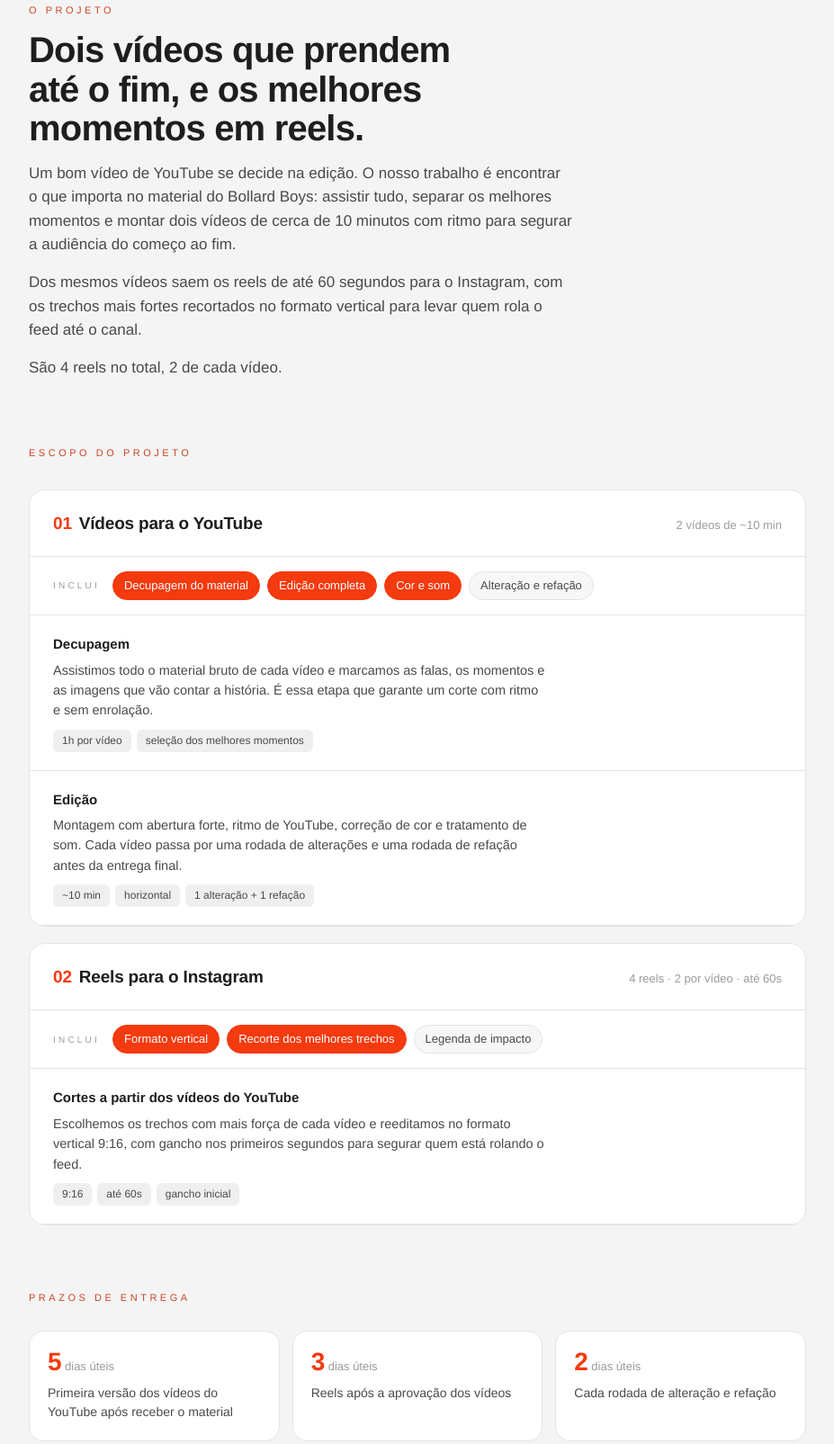
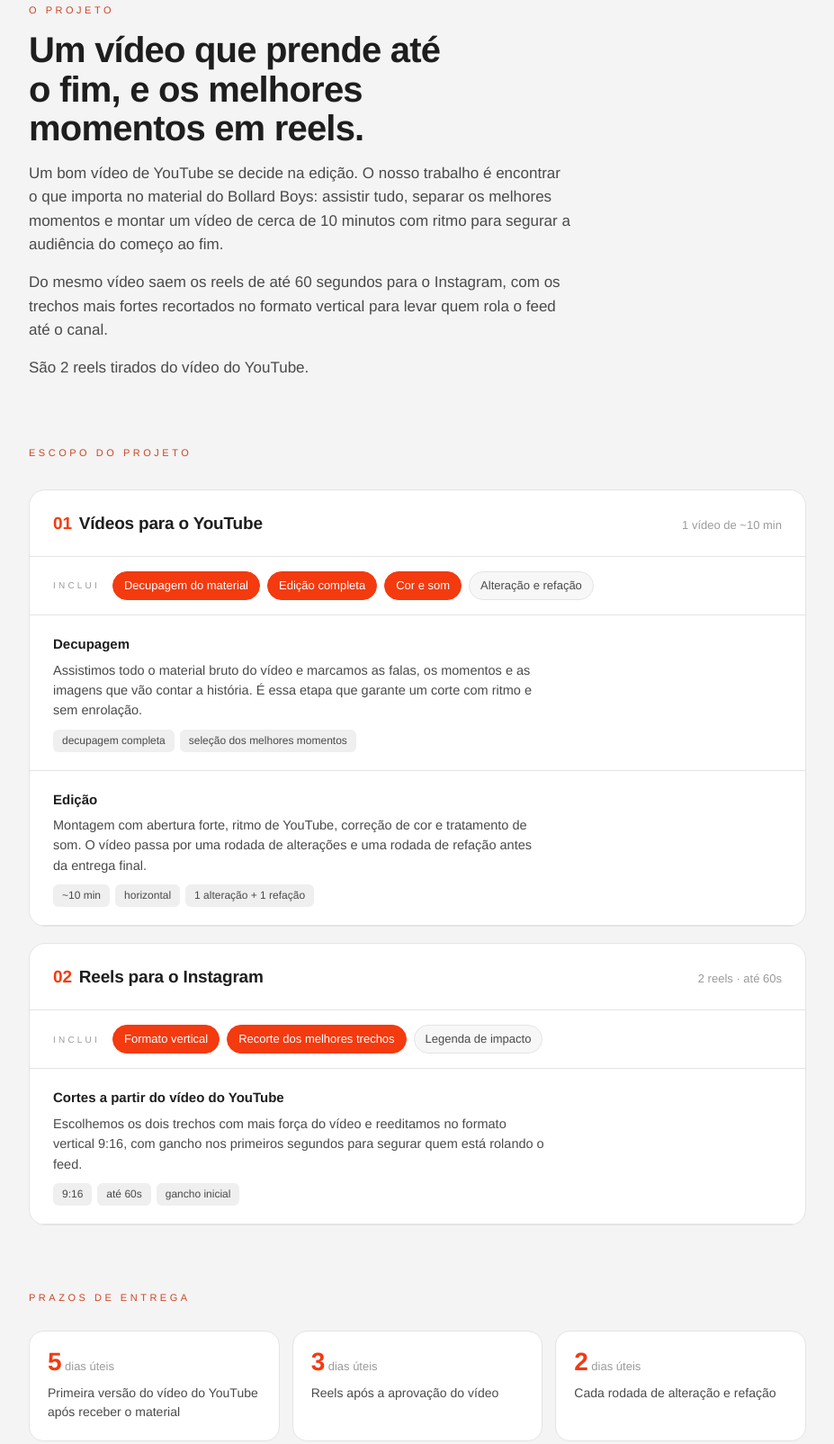
Before and after one commit to agnusfilmsco/propostas, a plain HTML site: page eleven-filmes-2026603/index.html in a window 1280 px wide. Shown: the part 760-2365 px from the top of the page at 90% size, without its empty margins (176-1103 px from the left). Drawn offline with Linux system fonts and the light colour scheme.

Commit message:
Eleven Filmes: 1 vídeo do YouTube e 2 reels (R$ 1.850)
Co-Authored-By: Claude Opus 5.5 <noreply@anthropic.com>
Claude-Session: https://claude.ai/code/session_019jNB7526vjHjLHvaRnqpxU

```diff
--- a/eleven-filmes-2026603/index.html
+++ b/eleven-filmes-2026603/index.html
@@ -4,7 +4,7 @@
 <meta charset="utf-8">
 <meta name="robots" content="noindex, nofollow">
 <meta property="og:title" content="Proposta · Bollard Boys · Agnus Films">
-<meta property="og:description" content="Bollard Boys: 2 vídeos para o YouTube e reels para o Instagram. ORÇ #2026603">
+<meta property="og:description" content="Bollard Boys: 1 vídeo para o YouTube e 2 reels para o Instagram. ORÇ #2026603">
 <meta property="og:image" content="https://agnusfilmsco.github.io/propostas/grupo-attos-2026599/media/demoreel-capa.jpg">
 <meta property="og:type" content="website">
 <meta name="theme-color" content="#1e1e1e">
@@ -205,50 +205,50 @@ const PROPOSTA = {
   versao: "V1",
   ano: "2026",
   cliente: "ELEVEN FILMES",
-  projeto: "Bollard Boys · Edição de 2 vídeos para o YouTube e reels para o Instagram",
+  projeto: "Bollard Boys · Edição de 1 vídeo para o YouTube e 2 reels para o Instagram",
   meta: [
-    ["Formato", "2 vídeos de ~10 min + 4 reels de até 60s"],
+    ["Formato", "1 vídeo de ~10 min + 2 reels de até 60s"],
     ["Canal", "Bollard Boys"],
     ["Plataformas", "YouTube e Instagram"],
     ["Referência", "ORÇ #2026603 · V1"]
   ],
 
-  titulo: "Dois vídeos que prendem até o fim, e os melhores momentos em reels.",
+  titulo: "Um vídeo que prende até o fim, e os melhores momentos em reels.",
   intro: [
-    "Um bom vídeo de YouTube se decide na edição. O nosso trabalho é encontrar o que importa no material do Bollard Boys: assistir tudo, separar os melhores momentos e montar dois vídeos de cerca de 10 minutos com ritmo para segurar a audiência do começo ao fim.",
-    "Dos mesmos vídeos saem os reels de até 60 segundos para o Instagram, com os trechos mais fortes recortados no formato vertical para levar quem rola o feed até o canal.",
-    "São 4 reels no total, 2 de cada vídeo."
+    "Um bom vídeo de YouTube se decide na edição. O nosso trabalho é encontrar o que importa no material do Bollard Boys: assistir tudo, separar os melhores momentos e montar um vídeo de cerca de 10 minutos com ritmo para segurar a audiência do começo ao fim.",
+    "Do mesmo vídeo saem os reels de até 60 segundos para o Instagram, com os trechos mais fortes recortados no formato vertical para levar quem rola o feed até o canal.",
+    "São 2 reels tirados do vídeo do YouTube."
   ],
 
   escopo: [
     {
       titulo: "Vídeos para o YouTube",
-      resumo: "2 vídeos de ~10 min",
+      resumo: "1 vídeo de ~10 min",
       inclui: [["Decupagem do material", true], ["Edição completa", true], ["Cor e som", true], ["Alteração e refação", false]],
       itens: [
         { nome: "Decupagem",
-          desc: "Assistimos todo o material bruto de cada vídeo e marcamos as falas, os momentos e as imagens que vão contar a história. É essa etapa que garante um corte com ritmo e sem enrolação.",
-          tags: ["1h por vídeo", "seleção dos melhores momentos"] },
+          desc: "Assistimos todo o material bruto do vídeo e marcamos as falas, os momentos e as imagens que vão contar a história. É essa etapa que garante um corte com ritmo e sem enrolação.",
+          tags: ["decupagem completa", "seleção dos melhores momentos"] },
         { nome: "Edição",
-          desc: "Montagem com abertura forte, ritmo de YouTube, correção de cor e tratamento de som. Cada vídeo passa por uma rodada de alterações e uma rodada de refação antes da entrega final.",
+          desc: "Montagem com abertura forte, ritmo de YouTube, correção de cor e tratamento de som. O vídeo passa por uma rodada de alterações e uma rodada de refação antes da entrega final.",
           tags: ["~10 min", "horizontal", "1 alteração + 1 refação"] }
       ]
     },
     {
       titulo: "Reels para o Instagram",
-      resumo: "4 reels · 2 por vídeo · até 60s",
+      resumo: "2 reels · até 60s",
       inclui: [["Formato vertical", true], ["Recorte dos melhores trechos", true], ["Legenda de impacto", false]],
       itens: [
-        { nome: "Cortes a partir dos vídeos do YouTube",
-          desc: "Escolhemos os trechos com mais força de cada vídeo e reeditamos no formato vertical 9:16, com gancho nos primeiros segundos para segurar quem está rolando o feed.",
+        { nome: "Cortes a partir do vídeo do YouTube",
+          desc: "Escolhemos os dois trechos com mais força do vídeo e reeditamos no formato vertical 9:16, com gancho nos primeiros segundos para segurar quem está rolando o feed.",
           tags: ["9:16", "até 60s", "gancho inicial"] }
       ]
     }
   ],
 
   prazos: [
-    ["5", "dias úteis", "Primeira versão dos vídeos do YouTube após receber o material"],
-    ["3", "dias úteis", "Reels após a aprovação dos vídeos"],
+    ["5", "dias úteis", "Primeira versão do vídeo do YouTube após receber o material"],
+    ["3", "dias úteis", "Reels após a aprovação do vídeo"],
     ["2", "dias úteis", "Cada rodada de alteração e refação"]
   ],
 
@@ -256,8 +256,8 @@ const PROPOSTA = {
     titulo: "Investimento",
     lateral: "Pacote completo",
     opcoes: [
-      { titulo: "YouTube + reels", sub: "2 vídeos de ~10 min para o YouTube + 4 reels (2 por vídeo)",
-        valor: "R$ 3.450,00", sufixo: "total", det: "Decupagem, edição, cor, som, alteração e refação dos 2 vídeos, mais <b>2 reels de cada vídeo</b> para o Instagram. Impostos já inclusos.", destaque: "Proposta" }
+      { titulo: "YouTube + reels", sub: "1 vídeo de ~10 min para o YouTube + 2 reels para o Instagram",
+        valor: "R$ 1.850,00", sufixo: "total", det: "Decupagem, edição, cor, som, alteração e refação do vídeo, mais <b>2 reels</b> para o Instagram. Impostos já inclusos.", destaque: "Proposta" }
     ],
     nota: "Motion design elaborado e trilha licenciada podem ser orçados à parte."
   },
@@ -273,7 +273,7 @@ const PROPOSTA = {
 
   condicoes: [
     ["Pagamento", "50% de sinal na aprovação da proposta e 50% na entrega final."],
-    ["Revisões inclusas", "1 rodada de alteração e 1 de refação por vídeo do YouTube."],
+    ["Revisões inclusas", "1 rodada de alteração e 1 de refação no vídeo do YouTube."],
     ["Material", "Material bruto enviado pela Eleven Filmes por link de download."],
     ["Entrega", "Arquivos finais em alta resolução por link de download, prontos para publicar."]
   ],
```
Also changed, not shown: 1 other file.
